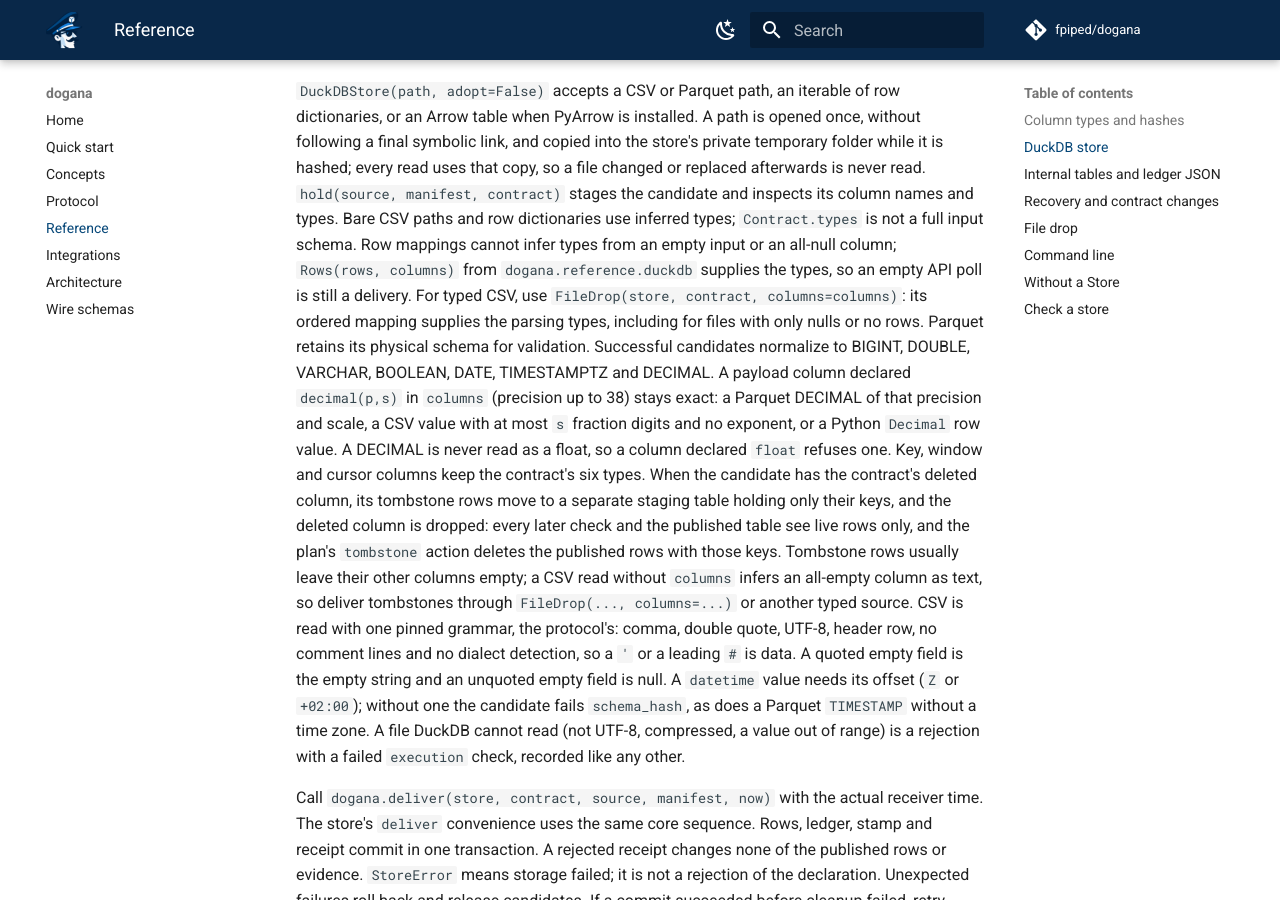
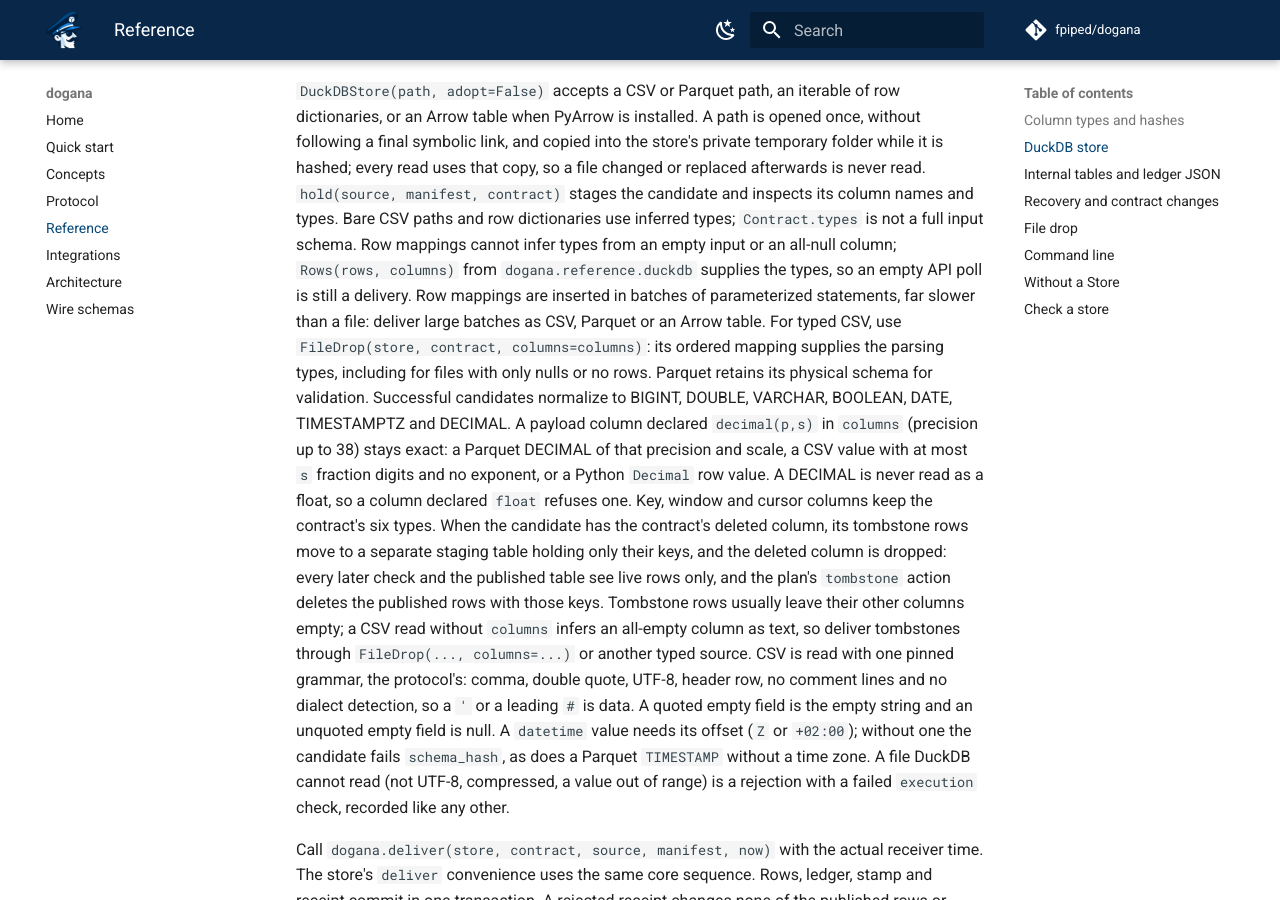
Before and after one commit to fpiped/dogana, an MkDocs documentation site: the page built from docs/reference.md, in a window 1280 px wide and 900 px high, scrolled down 772 px. Built offline with MkDocs 1.6.1 and Material for MkDocs 9.7.7, drawn with Linux system fonts in a browser that asks for light colours; comment, search, counter and statistics services are not loaded.

Commit message:
The changelog lists the typed rows, the clearer errors and the docs, and the reference says that row mappings load far slower than a file.

```diff
--- a/docs/reference.md
+++ b/docs/reference.md
@@ -32,7 +32,9 @@ uses that copy, so a file changed or replaced afterwards is never read.
 `hold(source, manifest, contract)` stages the candidate and inspects its column names and types.
 Bare CSV paths and row dictionaries use inferred types; `Contract.types` is not a full input schema.
 Row mappings cannot infer types from an empty input or an all-null column; `Rows(rows, columns)`
-from `dogana.reference.duckdb` supplies the types, so an empty API poll is still a delivery. For typed CSV,
+from `dogana.reference.duckdb` supplies the types, so an empty API poll is still a delivery. Row
+mappings are inserted in batches of parameterized statements, far slower than a file: deliver large
+batches as CSV, Parquet or an Arrow table. For typed CSV,
 use `FileDrop(store, contract, columns=columns)`: its ordered mapping supplies the parsing types,
 including for files with only nulls or no rows. Parquet retains its physical schema for validation.
 Successful candidates normalize to
```
Also changed, not shown: CHANGELOG.md (+7 -0 lines).
